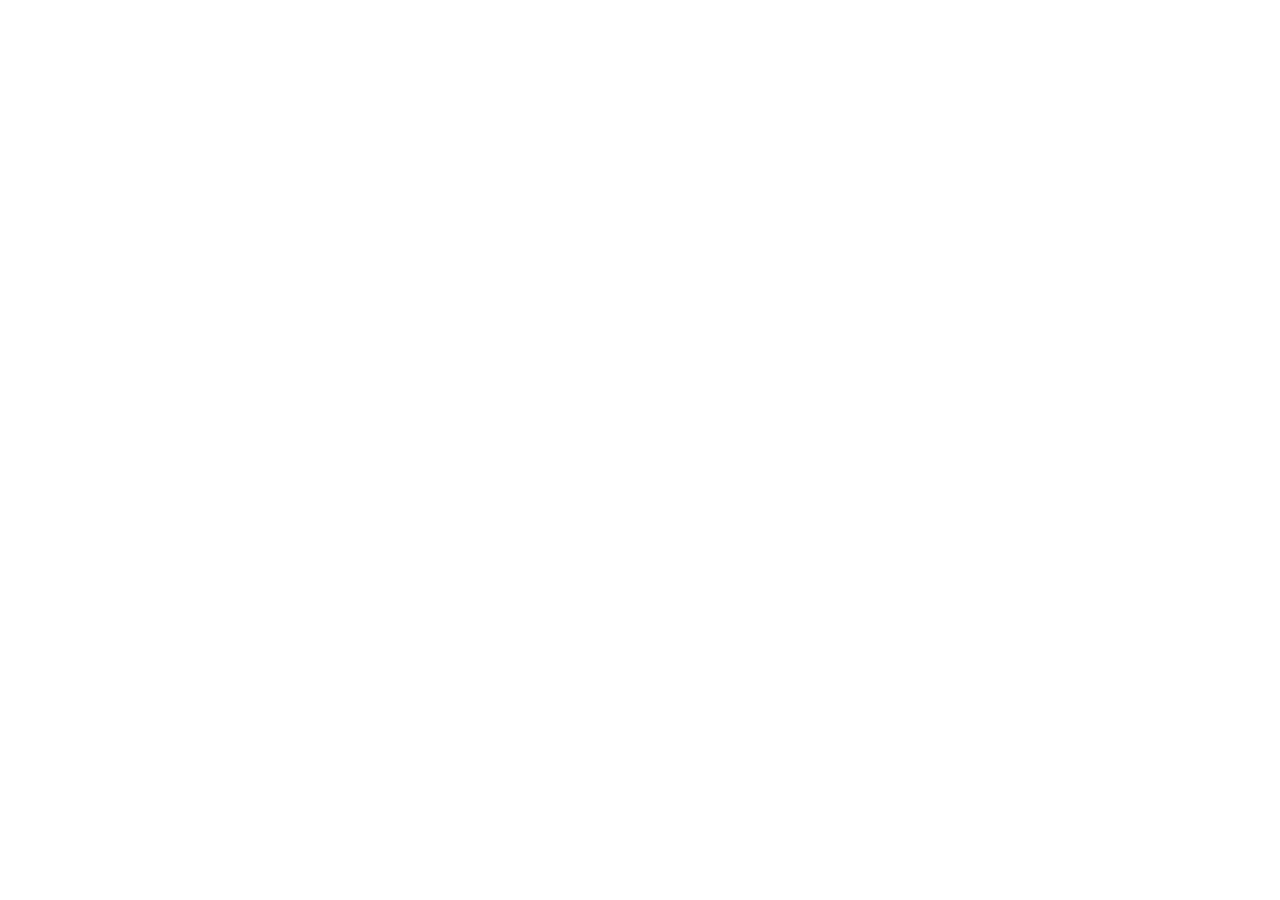
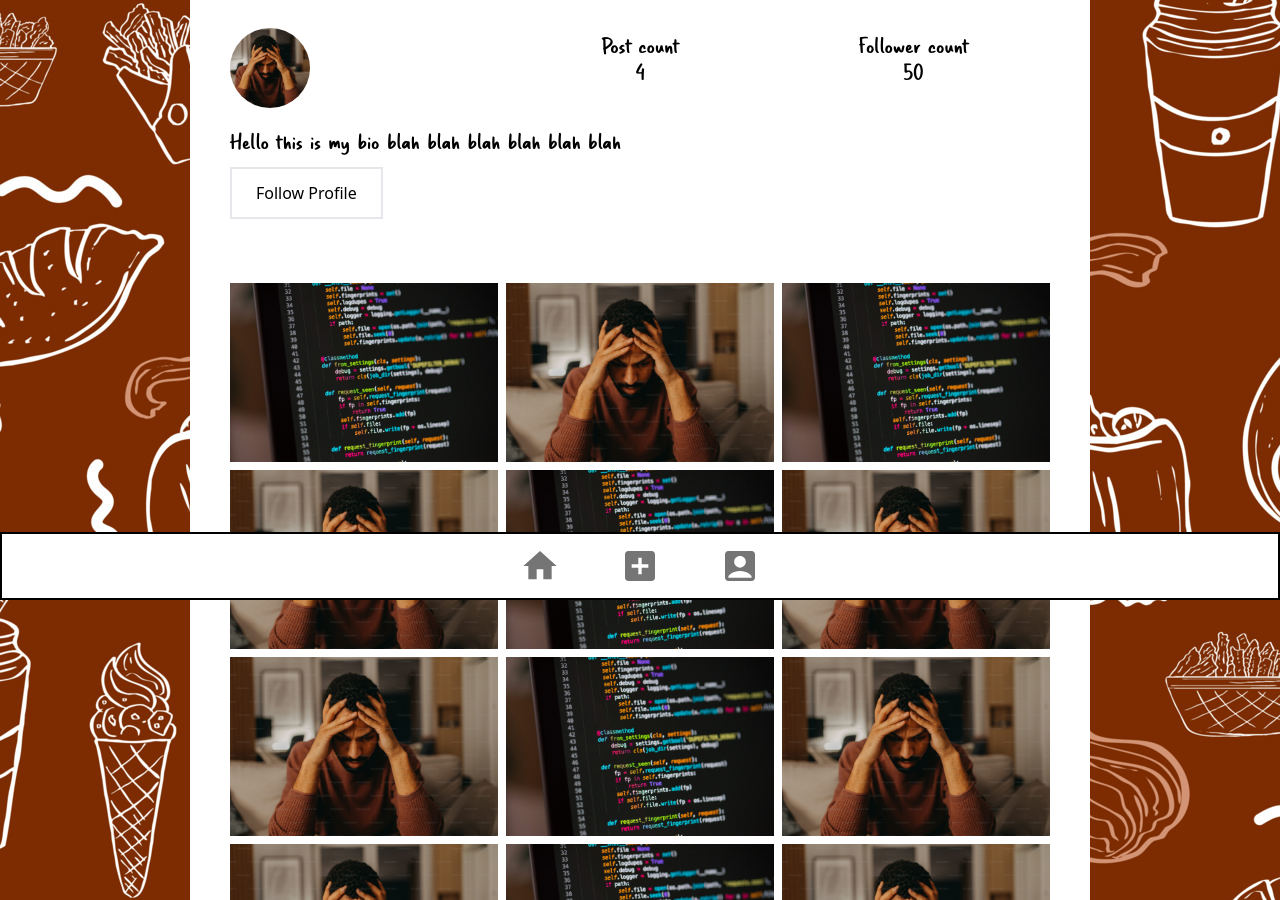
Before and after one commit to muchlogic/CP317-Final-Project, a React (Vite) app in the folder Frontend/: page /view-other-profile in a window 1280 px wide. Before the commit this address had no page. Shown: the part 200-1100 px from the top of the page. Before the commit the page ends 800 px from the top, so only its background shows below. Built offline with nearby package versions, Linux system fonts and the light colour scheme; no server answers; sample sign-in values are in the browser's storage.

Commit message:
added viewOtherProfile page

```diff
--- a/Frontend/src/main.jsx
+++ b/Frontend/src/main.jsx
@@ -12,6 +12,7 @@
 import PostCreationInterface from "./routes/ContentManagement/PostCreationInterface";
 import MainFeedInterface from "./routes/SocialInteraction/MainFeedInterface";
 import PostEditingInterface from "./routes/ContentManagement/PostEditingInterface";
+import ViewOtherProfileInterface from "./routes/SocialInteraction/ViewOtherProfileInterface";
 
 const theme = createTheme({
   typography: {
@@ -51,6 +52,10 @@
         path: "/edit-profile",
         element: <EditProfileInterface />,
       },
+      {
+        path: "/view-other-profile",
+        element: <ViewOtherProfileInterface/>,
+      },
     ],
   },
 ]);
--- /dev/null
+++ b/Frontend/src/routes/SocialInteraction/ViewOtherProfileInterface.jsx
@@ -0,0 +1,182 @@
+import { Box, Container, Typography } from "@mui/material";
+import { useState, useEffect } from "react";
+import {
+  Link,
+  UNSAFE_getPatchRoutesOnNavigationFunction,
+  useNavigate,
+} from "react-router-dom";
+
+export default function ViewOtherProfileInterface() {
+  // attributes
+  const [userInformation, setUserInformation] = useState(null);
+
+  const navigate = useNavigate();
+
+  // initialization
+  useEffect(() => {
+    // user is not logged in and has no access to this interface
+    const username = localStorage.getItem("username");
+    if (username == null) {
+      navigate("/login");
+    }
+  });
+
+  const userProfile = {
+    username: "Your mom",
+    postCount: 4,
+    followerCount: 50,
+    bio: "Hello this is my bio blah blah blah blah blah blah",
+    profilePicture: "/photosTemp/premium_photo-1663091701053-f14a2409a6e8.jpg",
+    posts: "/photosTemp/photo-1515879218367-8466d910aaa4.jpg",
+  };
+
+  useEffect(() => {
+    fetch("temp")
+      .then((res) => {
+        return res.json();
+      })
+      .then((data) => {
+        setUserInformation(data);
+      });
+  }, []);
+
+  return (
+    <>
+      <Container>
+        <Box className="w-full">
+          <Typography variant="h1">{userProfile.username}</Typography>
+        </Box>
+        <Box className="flex w-full h-[15vh]">
+          <Box className="w-1/3 flex justify-start items-center">
+            <img
+              className="rounded-full w-20 h-20 object-cover"
+              src={userProfile.profilePicture}
+            />
+          </Box>
+          <Box className="w-1/3">
+            <Typography
+              className="flex justify-center"
+              style={{ marginTop: "24px" }}
+            >
+              {" "}
+              Post count{" "}
+            </Typography>
+            <Typography className="flex justify-center">
+              {" "}
+              {userProfile.postCount}
+            </Typography>
+          </Box>
+          <Box className="w-1/3">
+            <Typography
+              className="flex justify-center"
+              style={{ marginTop: "24px" }}
+            >
+              {" "}
+              Follower count{" "}
+            </Typography>
+            <Typography className="flex justify-center">
+              {" "}
+              {userProfile.followerCount}{" "}
+            </Typography>
+          </Box>
+        </Box>
+        <Typography variant="body1">{userProfile.bio}</Typography>
+
+        <button className="border-2 px-6 py-3 mt-3">Follow Profile</button>
+
+        <Box className="grid grid-rows-2 grid-cols-3 h-[fit] gap-2 mt-16">
+          <img
+            src={userProfile.posts}
+            alt="Placeholder 1"
+            className="w-full h-full object-cover"
+          />
+          <img
+            src={userProfile.profilePicture}
+            alt="Placeholder 2"
+            className="w-full h-full object-cover"
+          />
+          <img
+            src={userProfile.posts}
+            alt="Placeholder 3"
+            className="w-full h-full object-cover"
+          />
+          <img
+            src={userProfile.profilePicture}
+            alt="Placeholder 4"
+            className="w-full h-full object-cover"
+          />
+          <img
+            src={userProfile.posts}
+            alt="Placeholder 5"
+            className="w-full h-full object-cover"
+          />
+          <img
+            src={userProfile.profilePicture}
+            alt="Placeholder 6"
+            className="w-full h-full object-cover"
+          />
+          <img
+            src={userProfile.profilePicture}
+            alt="Placeholder 4"
+            className="w-full h-full object-cover"
+          />
+          <img
+            src={userProfile.posts}
+            alt="Placeholder 5"
+            className="w-full h-full object-cover"
+          />
+          <img
+            src={userProfile.profilePicture}
+            alt="Placeholder 6"
+            className="w-full h-full object-cover"
+          />
+          <img
+            src={userProfile.profilePicture}
+            alt="Placeholder 4"
+            className="w-full h-full object-cover"
+          />
+          <img
+            src={userProfile.posts}
+            alt="Placeholder 5"
+            className="w-full h-full object-cover"
+          />
+          <img
+            src={userProfile.profilePicture}
+            alt="Placeholder 6"
+            className="w-full h-full object-cover"
+          />
+          <img
+            src={userProfile.profilePicture}
+            alt="Placeholder 4"
+            className="w-full h-full object-cover"
+          />
+          <img
+            src={userProfile.posts}
+            alt="Placeholder 5"
+            className="w-full h-full object-cover"
+          />
+          <img
+            src={userProfile.profilePicture}
+            alt="Placeholder 6"
+            className="w-full h-full object-cover"
+          />
+          <img
+            src={userProfile.profilePicture}
+            alt="Placeholder 4"
+            className="w-full h-full object-cover"
+          />
+          <img
+            src={userProfile.posts}
+            alt="Placeholder 5"
+            className="w-full h-full object-cover"
+          />
+          <img
+            src={userProfile.profilePicture}
+            alt="Placeholder 6"
+            className="w-full h-full object-cover"
+          />
+        </Box>
+      </Container>
+    </>
+  );
+}
```
